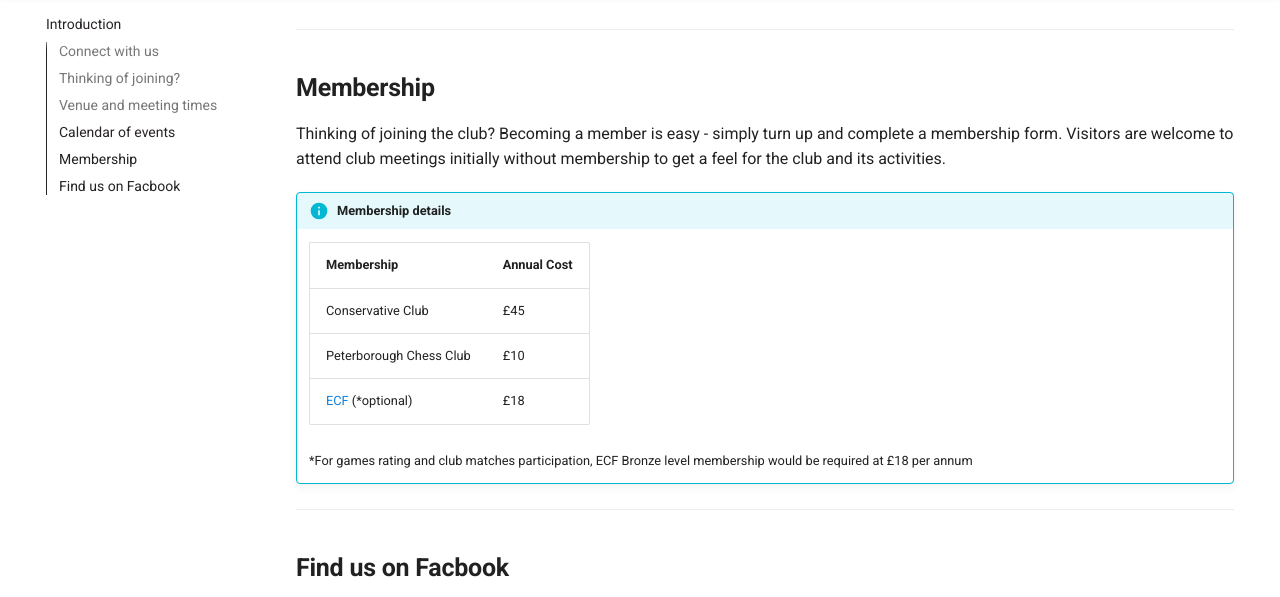
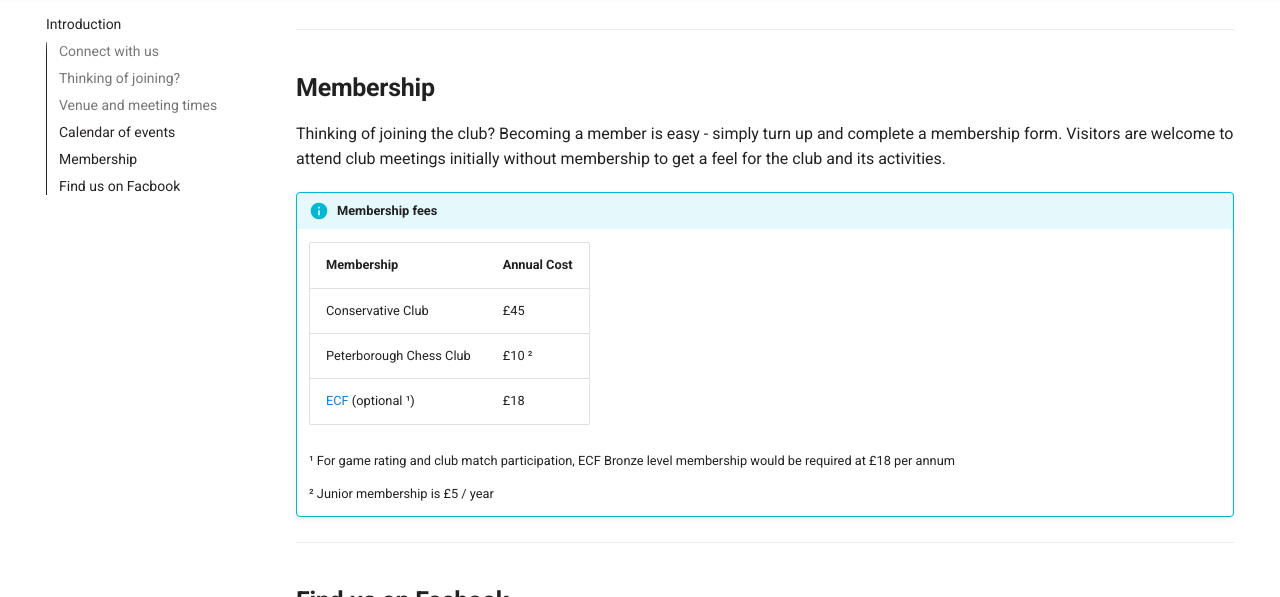
Before and after one commit to peterboroughchessclub/site, an MkDocs documentation site: the page built from docs/index.md, in a window 1280 px wide and 900 px high, scrolled down 2987 px, cut to the strip 57-654 px from the top of the window. Built offline with MkDocs 1.6.1 and Material for MkDocs 9.7.7, drawn with Linux system fonts in a browser that asks for light colours; comment, search, counter and statistics services are not loaded; some of the changed text lies outside the part shown.

Commit message:
Add files via upload

```diff
--- a/docs/index.md
+++ b/docs/index.md
@@ -34,6 +34,8 @@ Stay connected with us on social media for the latest updates and announcements.
 
 We meet at the [Conservative Club, 77 Broadway, Peterborough PE1 4DA](https://www.google.com/maps/dir//Peterborough+Conservative+Club+77+Broadway+Peterborough+PE1+4DA/@52.5789573,-0.2387154,14z/data=!4m8!4m7!1m0!1m5!1m1!1s0x4877f0feb007c765:0xe16bbfc4b2403fcb!2m2!1d-0.2387154!2d52.5789573?entry=ttu).
 
+
+
 <iframe src="https://www.google.com/maps/embed?pb=!1m14!1m8!1m3!1d9697.912639800543!2d-0.2386289!3d52.5790477!3m2!1i1024!2i768!4f13.1!3m3!1m2!1s0x4877f0feb007c765%3A0xe16bbfc4b2403fcb!2sPeterborough%20Conservative%20Club!5e0!3m2!1sen!2suk!4v1691189383262!5m2!1sen!2suk" width="600" height="450" style="border:0;" allowfullscreen="" loading="lazy" referrerpolicy="no-referrer-when-downgrade"></iframe>
 
 <iframe src="https://www.google.com/maps/embed?pb=!4v1692564662526!6m8!1m7!1sCNoNKGCbxc6acrz2hXJ-0A!2m2!1d52.57869815866305!2d-0.2386143428060142!3f29.84782669890052!4f3.3960882594992796!5f0.7820865974627469" width="600" height="450" style="border:0;" allowfullscreen="" loading="lazy" referrerpolicy="no-referrer-when-downgrade"></iframe>
@@ -45,13 +47,13 @@ We meet at the [Conservative Club, 77 Broadway, Peterborough PE1 4DA](https://ww
 
 !!! info "When do we meet?"
     - Thursday: 6:30pm - 11:00pm
-    - Exceptions: We do not meetup on the first Thursday of each month, instead we meet on the following Sunday at 6:00pm instead.
+    - Exceptions: We do not meet on the first Thursday of each month, instead we meet on the following Sunday at 6:00pm.
     - Please see the calendar below
 
 
 ## Calendar of events
 
-<iframe src="https://calendar.google.com/calendar/embed?src=chessclubpeterborough%40gmail.com&ctz=Europe%2FLondon" style="border: 0" width="800" height="600" frameborder="0" scrolling="no"></iframe>
+<iframe src="https://calendar.google.com/calendar/embed?height=600&wkst=1&bgcolor=%23ffffff&ctz=Europe%2FLondon&src=Y2hlc3NjbHVicGV0ZXJib3JvdWdoQGdtYWlsLmNvbQ&src=MjJiNjZjNmM1ZWE2NDdmMGMyYTc5NDUxNWExMWM4YWNiODQzOTdiOGM4MjA2NTY4MzQ4NTkzZDE1ZTVhZmExYkBncm91cC5jYWxlbmRhci5nb29nbGUuY29t&src=ODZhZTZhOWE1ZmJiMzM4NDRmNDUzNzk4Y2Y2YTY2YWQwYzY3NzA0NWJmNzk3ZjcyZTcxZmFkNGE0OTM4ZGYyMUBncm91cC5jYWxlbmRhci5nb29nbGUuY29t&src=MDc3NTdjYTdjYzRmMDg1ZmZmY2NjZTgzYzExNDRkZmU3ODgzOTY3ZWMwOTFhYTc3OWI0Y2U3MjhkY2QxYzM4OEBncm91cC5jYWxlbmRhci5nb29nbGUuY29t&src=ODRjYWY3M2RhZjRmZGRkMTQ4YzkzY2Q2MWY5ODJmNDhhYzUwOWM3YTQyYzg0OTgxYWUzNGIwNGUyMWQ1MDc1ZkBncm91cC5jYWxlbmRhci5nb29nbGUuY29t&src=YzVlM2Y1ZWI4NTdmZTU4NTc3ZTJiZTI3NzQ4MjkxYmZkYTRkMzdhNmQzOTFiMWZjYzY1ZDA3ZjcyZGE2MDc0ZEBncm91cC5jYWxlbmRhci5nb29nbGUuY29t&src=NjFjODEzNjI3NTNlMjk5YTljZGFmODgyYmQ4OWU4MWUzNzdjODk1NjcxZjIwY2RiODBjYjZmNTUyZjYzNWYwMUBncm91cC5jYWxlbmRhci5nb29nbGUuY29t&color=%23039BE5&color=%23E67C73&color=%23F6BF26&color=%23F4511E&color=%237CB342&color=%23009688&color=%238E24AA" style="border:solid 1px #777" width="800" height="600" frameborder="0" scrolling="no"></iframe>
 
 ---
 
@@ -61,15 +63,17 @@ Thinking of joining the club? Becoming a member is easy - simply turn up and com
 
 
 
-!!! info "Membership details"
+!!! info "Membership fees"
 
     | **Membership**  | **Annual Cost** |
     |-----------|------------------|
     | Conservative Club |  £45   |
-    | Peterborough Chess Club |  £10  |
-    | [ECF](https://www.englishchess.org.uk/) (*optional) | £18  |
+    | Peterborough Chess Club |  £10 ²   |
+    | [ECF](https://www.englishchess.org.uk/) (optional ¹) | £18  |
 
-    *For games rating and club matches participation, ECF Bronze level membership would be required at £18 per annum
+    ¹ For game rating and club match participation, ECF Bronze level membership would be required at £18 per annum
+
+    ² Junior membership is £5 / year
 
 
 ---
```
Also changed, not shown: other parts of docs/index.md (+1 -1 lines), docs/history.md (+9 -7 lines).
